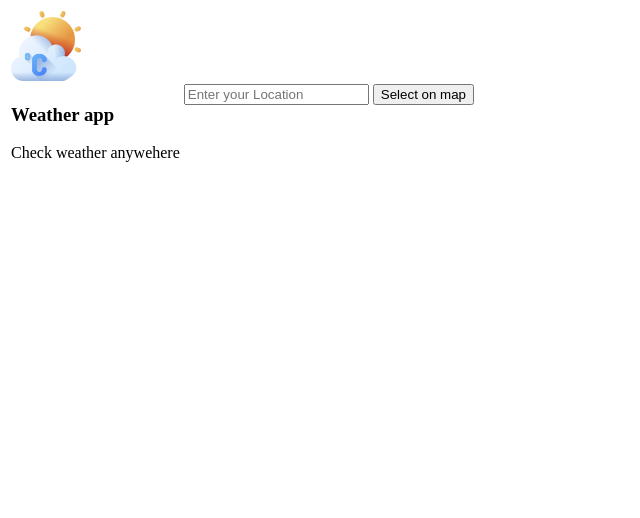
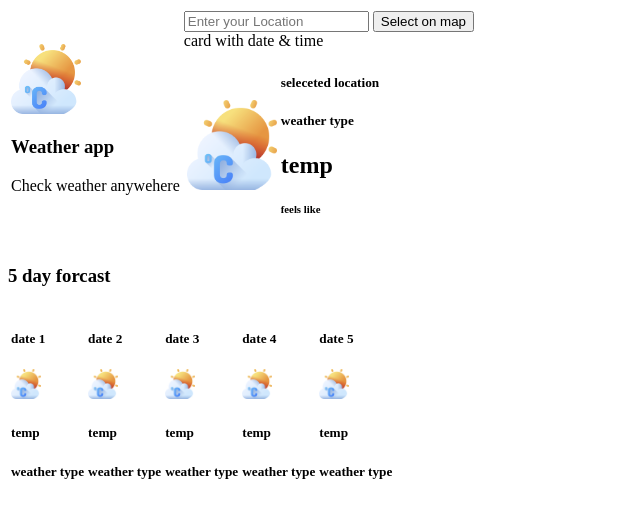
Before and after one commit to JaniduSathsara/Weather-App, a plain HTML site: page index.html in a window 1280 px wide. Shown: the whole page, without its empty margins (0-640 px from the left). Drawn offline with Linux system fonts and the light colour scheme.

Commit message:
Add weather details card and update forecast layout in index.html

```diff
--- a/index.html
+++ b/index.html
@@ -24,24 +24,81 @@
                 <td>
                     <input type="text" placeholder="Enter your Location">
                     <button>Select on map</button>
+                    <div>
+                        card with
+                        date & time
+
+                    </div>
+                    <div>
+                        <table>
+                            <tr>
+                                <td>
+                                    <img src="images/logo.png" alt="weather icon" width="90px">
+                                </td>
+                                <td>
+                                    <h5>seleceted location</h5>
+                                    <h5>weather type</h5>
+                                    <h2>temp</h2>
+                                    <h6>feels like</h6>
+                                </td>
+                            </tr>
+                        </table>
+                    </div>
                 </td>
             </tr>
+        </table>
+    </div>
+    <div>
+        <div>
+            <h3>5 day forcast</h3>
+        </div>
+        <table>
             <tr>
-
+                <td>
+                    <h5>date 1</h5>
+                    <img src="images/logo.png" alt="" width="30px">
+                    <h5>temp</h5>
+                    <h5>weather type</h5>
+                </td>
+                <td>
+                    <h5>date 2</h5>
+                    <img src="images/logo.png" alt="" width="30px">
+                    <h5>temp</h5>
+                    <h5>weather type</h5>
+                </td>
+                <td>
+                    <h5>date 3</h5>
+                    <img src="images/logo.png" alt="" width="30px">
+                    <h5>temp</h5>
+                    <h5>weather type</h5>
+                </td>
+                <td>
+                    <h5>date 4</h5>
+                    <img src="images/logo.png" alt="" width="30px">
+                    <h5>temp</h5>
+                    <h5>weather type</h5>
+                </td>
+                <td>
+                    <h5>date 5</h5>
+                    <img src="images/logo.png" alt="" width="30px">
+                    <h5>temp</h5>
+                    <h5>weather type</h5>
+                </td>
             </tr>
         </table>
+    </div>
 
 
-        <div class="card">
-            <div id="lblWeather" class="crd-body">
-                <!-- <h1>Location</h1>
+    <div>
+        <div id="lblWeather">
+            <!-- <h1>Location</h1>
             <img src="" alt="" srcset="">
             <h3>text</h3>
             <p></p> -->
-            </div>
         </div>
+    </div>
 
-        <script src="script.js"></script>
+    <script src="script.js"></script>
 </body>
 
 </html>
```
